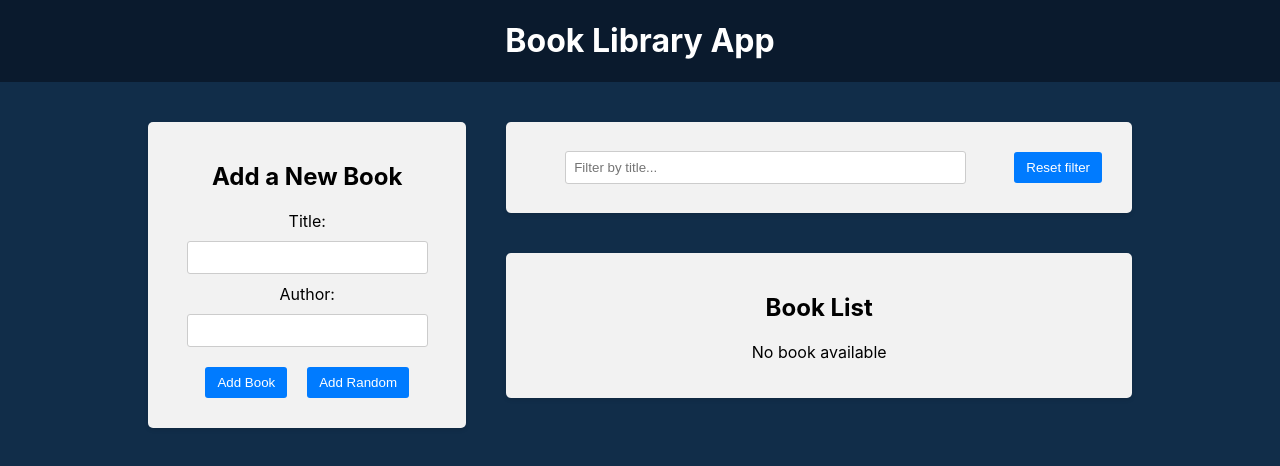
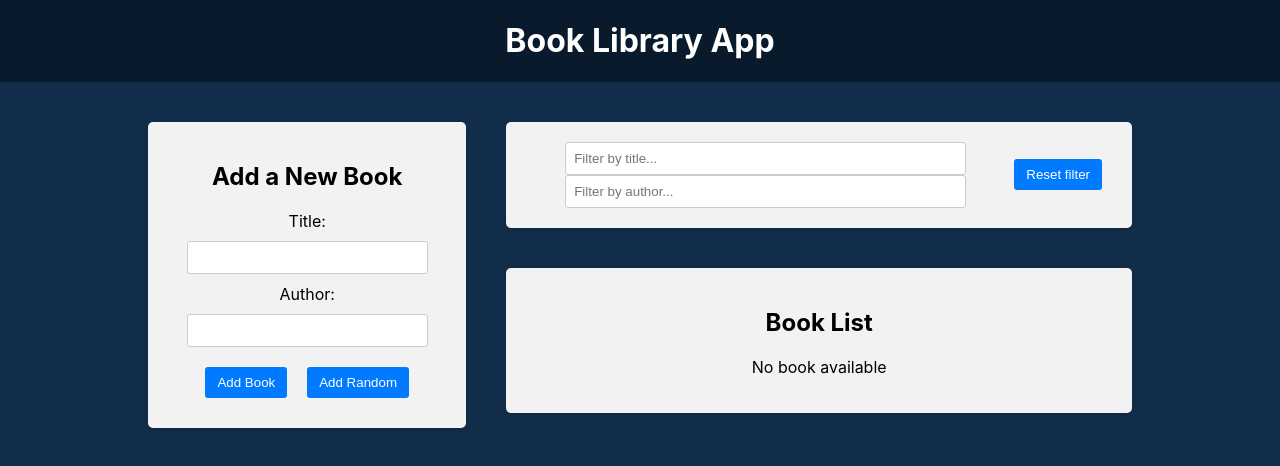
Before and after one commit to Dave-07/React-booklist, a React (Create React App) app in the folder frontend/: page / in a window 1280 px wide. Shown: the top 466 px of the page. Built offline with nearby package versions, Linux system fonts and the light colour scheme; the HTML template or start-up script is replaced by a standard one.

Commit message:
filter by author

```diff
--- a/frontend/src/components/BookList/BookList.js
+++ b/frontend/src/components/BookList/BookList.js
@@ -2,11 +2,12 @@ import './BookList.css'
 import { BsBookmarkStarFill, BsBookmarkStar } from 'react-icons/bs';
 import { useSelector, useDispatch } from 'react-redux';
 import { deleteBook, toggleFavorite } from '../../redux/books/actionCreators';
-import { selectTitleFilter } from '../../redux/slices/filterSlice';
+import { selectTitleFilter, selectAuthorFilter } from '../../redux/slices/filterSlice';
 
 const BookList = () => {
     const books = useSelector(state => state.books);
     const titleFilter = useSelector(selectTitleFilter);
+    const authorFilter = useSelector(selectAuthorFilter);
     const dispatch = useDispatch();
 
     const handleDeleteBook = id => {
@@ -16,9 +17,12 @@ const BookList = () => {
         dispatch(toggleFavorite(id));
     }
 
-    const filteredBooks = books.filter(({ title }) =>
-        title.toLowerCase().includes(titleFilter.toLowerCase())
-    )
+    const filteredBooks = books.filter(({ title, author }) => {
+        const titleMatch = titleFilter ? title.toLowerCase().includes(titleFilter.toLowerCase()) : true;
+        const authorMatch = authorFilter ? author.toLowerCase().includes(authorFilter.toLowerCase()) : true;
+        return titleMatch && authorMatch;
+    });
+
 
     const msg = books.length > 0
         ? <ul>
--- a/frontend/src/components/Filter/Filter.js
+++ b/frontend/src/components/Filter/Filter.js
@@ -1,13 +1,17 @@
 import { useDispatch, useSelector } from 'react-redux';
-import { setTitleFilter, selectTitleFilter, resetFilter } from '../../redux/slices/filterSlice';
+import { setTitleFilter, setAuthorFilter, selectTitleFilter, selectAuthorFilter, resetFilter } from '../../redux/slices/filterSlice';
 import './Filter.css';
 
 const Filter = () => {
     const dispatch = useDispatch();
     const titleFilter = useSelector(selectTitleFilter);
+    const authorFilter = useSelector(selectAuthorFilter);
 
     const handleTitleFilterChange = e => {
         dispatch(setTitleFilter(e.target.value))
+    }
+    const handleAuthorFilterChange = e => {
+        dispatch(setAuthorFilter(e.target.value))
     }
 
     const handleResetFilter = () => {
@@ -24,6 +28,12 @@ const Filter = () => {
                         value={titleFilter}
                         placeholder="Filter by title..."
                     />
+                    <input
+                        onChange={handleAuthorFilterChange}
+                        type="text"
+                        value={authorFilter}
+                        placeholder="Filter by author..."
+                    />
                 </div>
                 <button type='button' onClick={handleResetFilter}>Reset filter</button>
             </div>
--- a/frontend/src/redux/slices/filterSlice.js
+++ b/frontend/src/redux/slices/filterSlice.js
@@ -1,7 +1,8 @@
 import { createSlice } from '@reduxjs/toolkit';
 
 const initialState = {
-    title: ''
+    title: '',
+    author: ''
 }
 
 const filterSlice = createSlice({
@@ -11,14 +12,19 @@ const filterSlice = createSlice({
         setTitleFilter: (state, action) => {
             state.title = action.payload;
         },
+        setAuthorFilter: (state, action) => {
+            state.author = action.payload;
+        },
         resetFilter: (state) => {
             return initialState;
         }
     }
 });
 
-export const { setTitleFilter, resetFilter } = filterSlice.actions;
+export const { setTitleFilter, setAuthorFilter, resetFilter } = filterSlice.actions;
 
 export const selectTitleFilter = state => state.filter.title;
 
+export const selectAuthorFilter = state => state.filter.title;
+
 export default filterSlice.reducer;
```
